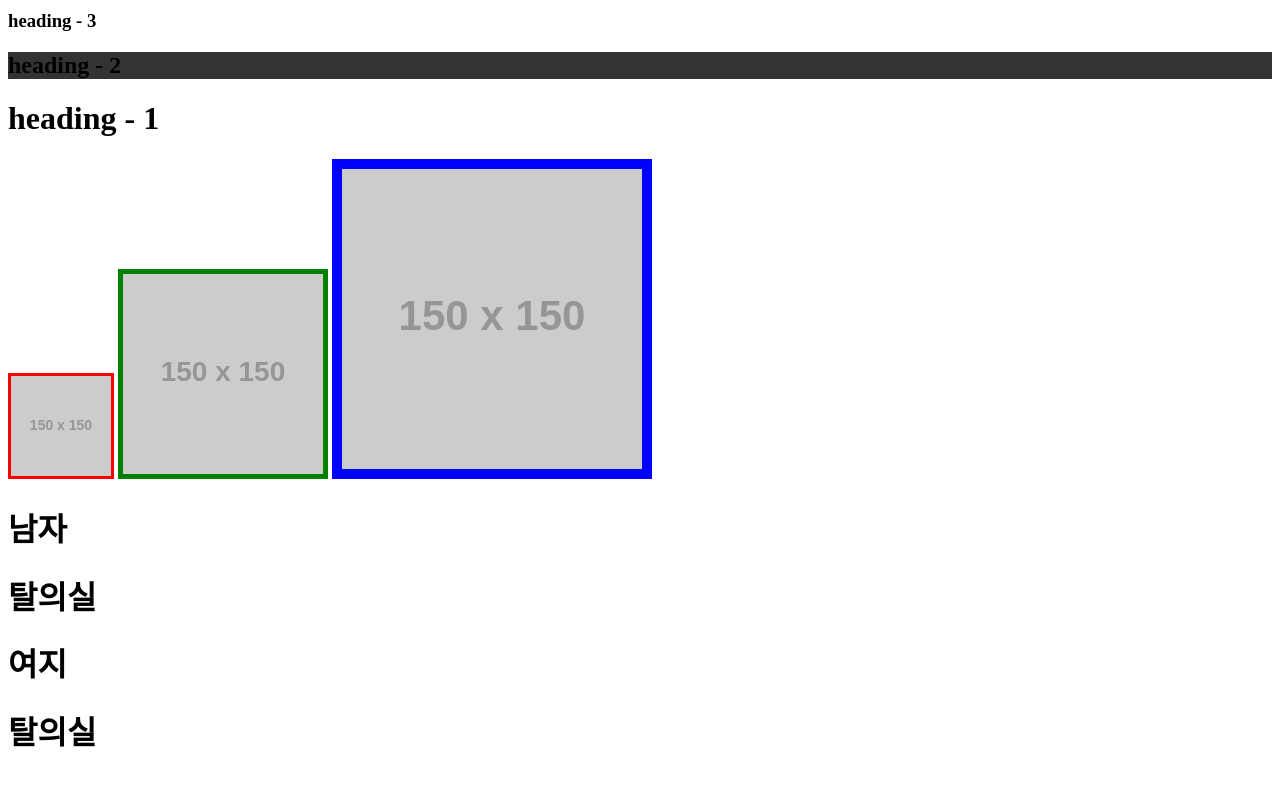
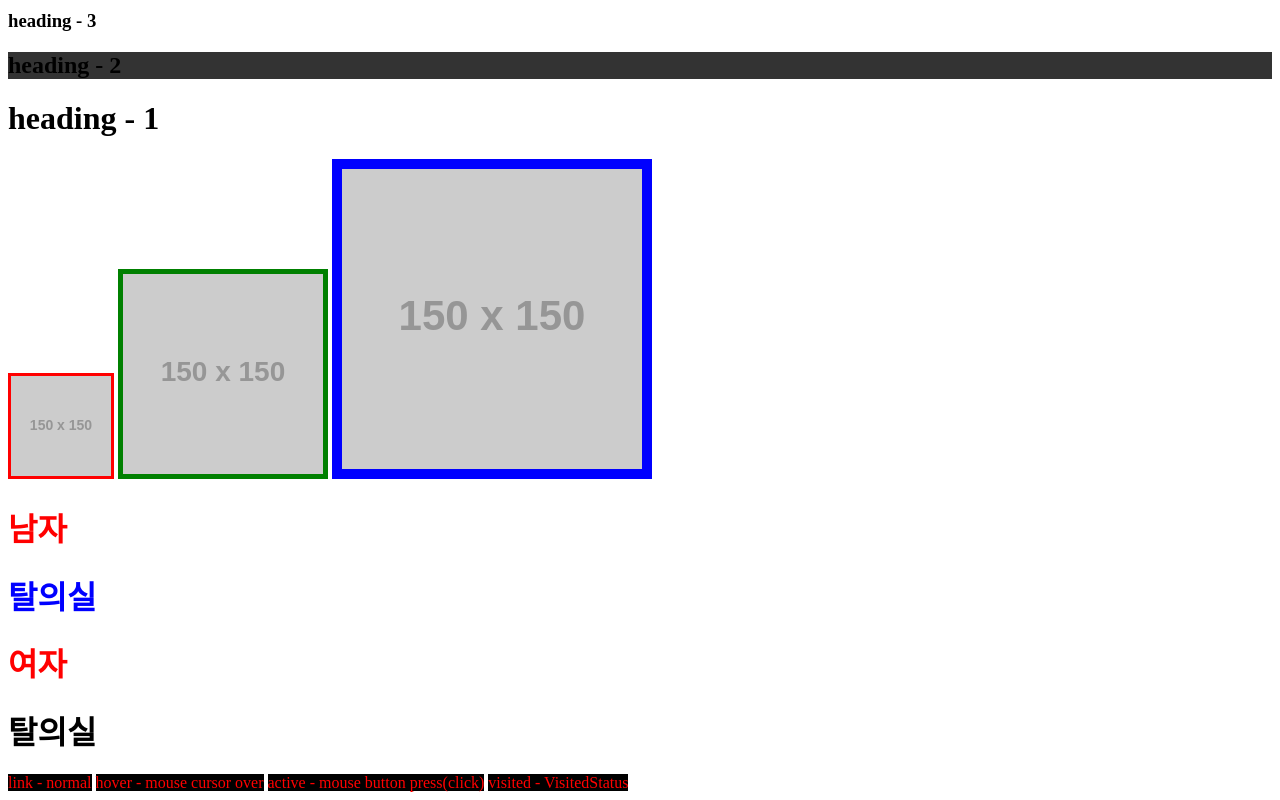
Before and after one commit to TakMinji/am11, a plain HTML site: page CSS/step5/1_selector.html in a window 1280 px wide. Shown: the part 1012-1812 px from the top of the page. Before the commit the page ends 1786 px from the top, so only its background shows below. Drawn offline with Linux system fonts and the light colour scheme; placeholder pictures from the web are drawn by us.

Commit message:
24-01-25

```diff
--- a/CSS/step5/1_selector.html
+++ b/CSS/step5/1_selector.html
@@ -91,8 +91,14 @@
         <img src="https://via.placeholder.com/150.gif" alt="undefined">
         <h1 title="탈의실제목남자">남자</h1>
         <h1 title="남자탈의실">탈의실</h1>
-        <h1 title="제목탈의실여자">여지</h1>
+        <h1 title="제목탈의실여자">여자</h1>
         <h1 title="여자탈의실">탈의실</h1>
+    </div>
+    <div class="eventSelector">
+        <a href="#1">link - normal</a>
+        <a href="#2">hover - mouse cursor over</a>
+        <a href="#3">active - mouse button press(click)</a>
+        <a href="#4">visited - VisitedStatus</a>
     </div>
 </body>
 </html>
--- a/CSS/step5/css/1_selector.css
+++ b/CSS/step5/css/1_selector.css
@@ -93,3 +93,45 @@ h1 바로 뒤에있는 h2 선택하는 것, ~보다 +를 자주씀
 .stringAttrSelector img[src$='gif']{
     width: 300px; border: 10px solid blue;
 }
+/* $ >> 맨 뒤를 의미함 */
+.stringAttrSelector h1[title*='제목']{
+    color: red;
+}
+/* 중앙 */
+.stringAttrSelector h1[title^="남자"]{
+    color: blue;
+}
+/* ^ >> 맨 앞을 의미함, 캐럿 */
+.stringAttrSelector h1[title|="탈의실"]{
+    color: deeppink;
+}
+/* shift + 원화표시 키 */
+
+.stringAttrSelector img[src$='gif']{
+    width: 300px; border: 10px solid blue;
+}
+.stringAttrSelector h1[title*='제목']{
+    color: red;
+}
+.stringAttrSelector h1[title^="남자"]{
+    color: blue;
+}
+.stringAttrSelector h1[title|="탈의실"]{
+    color: deeppink;
+}
+.eventSelector a:link{ /* ? 대상:link가 걸린 상태 = href attr을 지닌 상태. */
+    color: red; background-color: black; text-decoration: none;
+}
+.eventSelector a:hover{ /* ? 대상: mouse cursor가 올라간 상태. */
+    color: black; background-color: red; text-decoration: underline;
+}
+.eventSelector a:active{ /* ? 대상:click이 일어났을때*/
+    color: red; background-color: white; text-decoration: line-through;
+}
+.eventSelector a:visited{ /* ? 대상:을 방문한 적이 있는 상태 / 배경은 cursor를 올렸을 때 / 기존 선행속성들 영향을 받음*/
+    color: gray; background-color: white;
+    /* border: 1px solid gray; */
+}
+.eventSelector a:focus{
+    border: 5px solid deeppink;
+}
```
